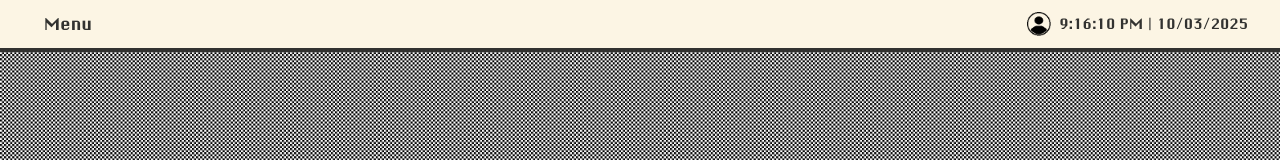
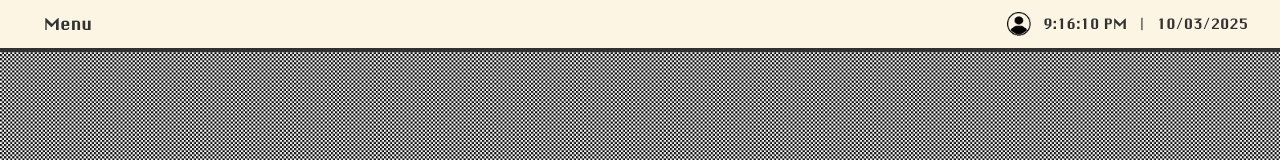
Before and after one commit to RuanCampello/bosctosh, a Next.js app: page / in a window 1280 px wide. Shown: the top 160 px of the page. Built offline with nearby package versions, Linux system fonts and the light colour scheme.

Commit message:
docs: add readme

```diff
--- a/src/app/components/header.tsx
+++ b/src/app/components/header.tsx
@@ -24,9 +24,9 @@ export default function Header() {
       <div className='flex items-center gap-4 h-full'>
         <Finder />
       </div>
-      <div className='flex items-center gap-2'>
+      <div className='flex items-center gap-3'>
         <Image src={Profile} alt='Logo' className='w-6 h-6' />
-        <div className='flex text-sm gap-1'>
+        <div className='flex text-sm gap-3'>
           <span suppressHydrationWarning>{time}</span>
           <div>|</div>
           <span suppressHydrationWarning>{dateString}</span>
--- a/src/app/components/window.tsx
+++ /dev/null
@@ -1,3 +0,0 @@
-export default function Window({ children }: { children: React.ReactNode }) {
-  return <main className='border-2 border-background'>{children}</main>;
-}
--- a/src/app/globals.css
+++ b/src/app/globals.css
@@ -50,7 +50,6 @@
   --font-eczar: 'Eczar', 'serif';
 }
 
-/* global.css */
 @layer base {
   * {
     cursor: url('/assets/cursor-default.png'), auto;
--- a/src/app/layout.tsx
+++ b/src/app/layout.tsx
@@ -22,7 +22,7 @@ const ebGaramond = EB_Garamond({
 
 export const metadata: Metadata = {
   title: 'Bosctosh',
-  description: 'Created by Pear',
+  description: 'Created by Pear© with ultraviolence',
 };
 
 export default function RootLayout({
```
Also changed, not shown: 1 other file (tests, documents, lock files or other folders).
